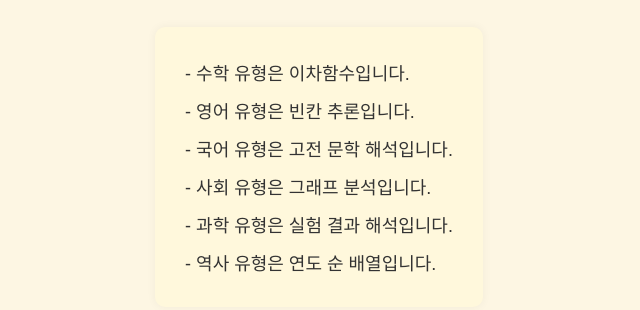
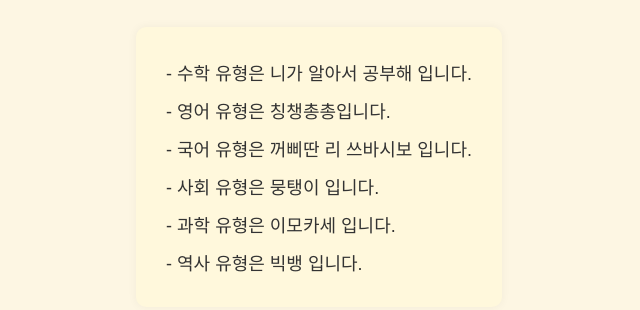
Before and after one commit to mymompretty/HubGit.github.io, a plain HTML site: page index.html in a window 1280 px wide. Shown: the part 128-438 px from the top of the page, without its empty margins (321-961 px from the left). Drawn offline with Linux system fonts and the light colour scheme.

Commit message:
Update index.html

```diff
--- a/index.html
+++ b/index.html
@@ -36,12 +36,12 @@
   <h1>📘 시험에 자주 나오는 문제 유형</h1>
 
   <div class="type-list">
-    <p>- 수학 유형은 이차함수입니다.</p>
-    <p>- 영어 유형은 빈칸 추론입니다.</p>
-    <p>- 국어 유형은 고전 문학 해석입니다.</p>
-    <p>- 사회 유형은 그래프 분석입니다.</p>
-    <p>- 과학 유형은 실험 결과 해석입니다.</p>
-    <p>- 역사 유형은 연도 순 배열입니다.</p>
+    <p>- 수학 유형은 니가 알아서 공부해 입니다.</p>
+    <p>- 영어 유형은 칭챙총총입니다.</p>
+    <p>- 국어 유형은 꺼삐딴 리 쓰바시보 입니다.</p>
+    <p>- 사회 유형은 뭉탱이 입니다.</p>
+    <p>- 과학 유형은 이모카세 입니다.</p>
+    <p>- 역사 유형은 빅뱅 입니다.</p>
   </div>
 
 </body>
```
